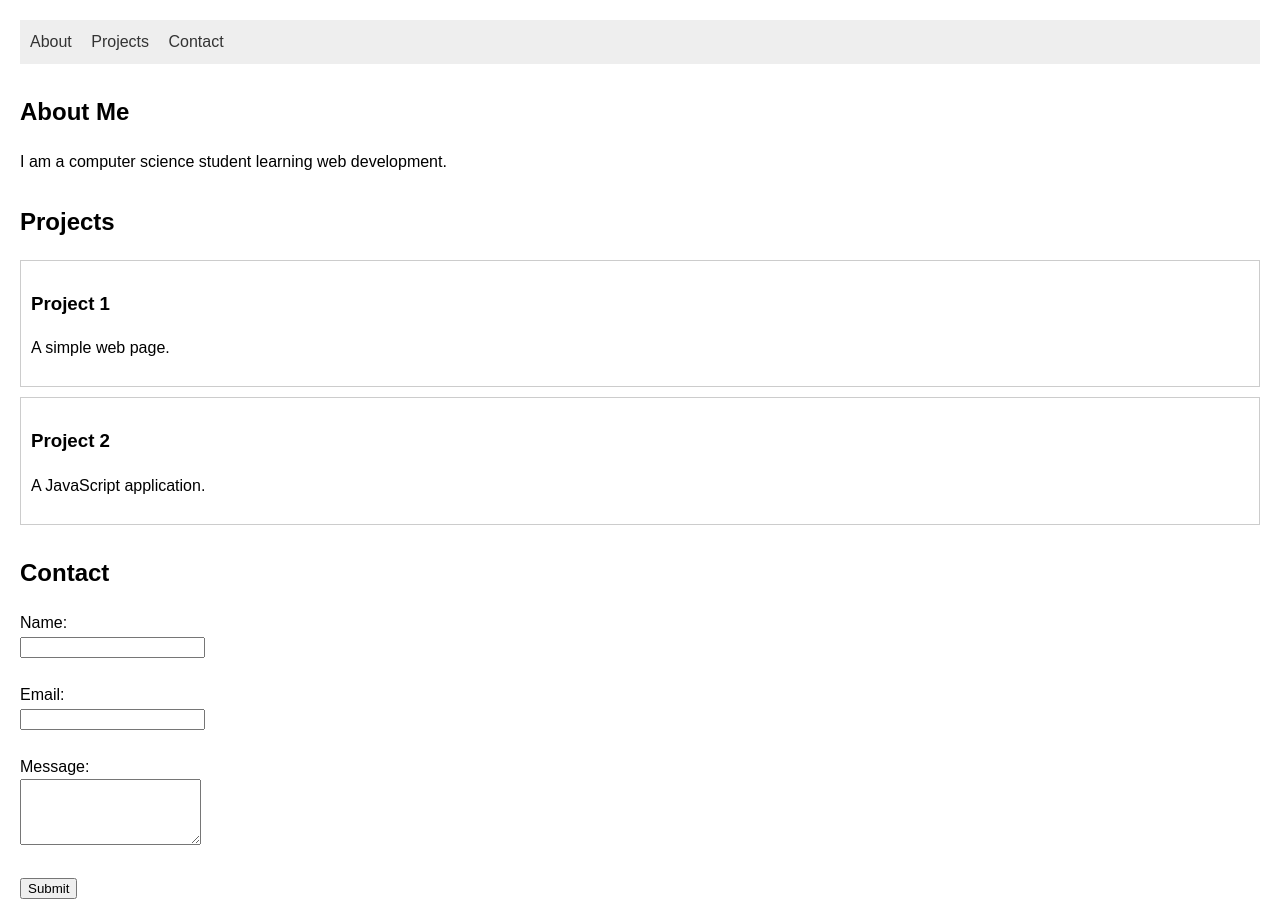
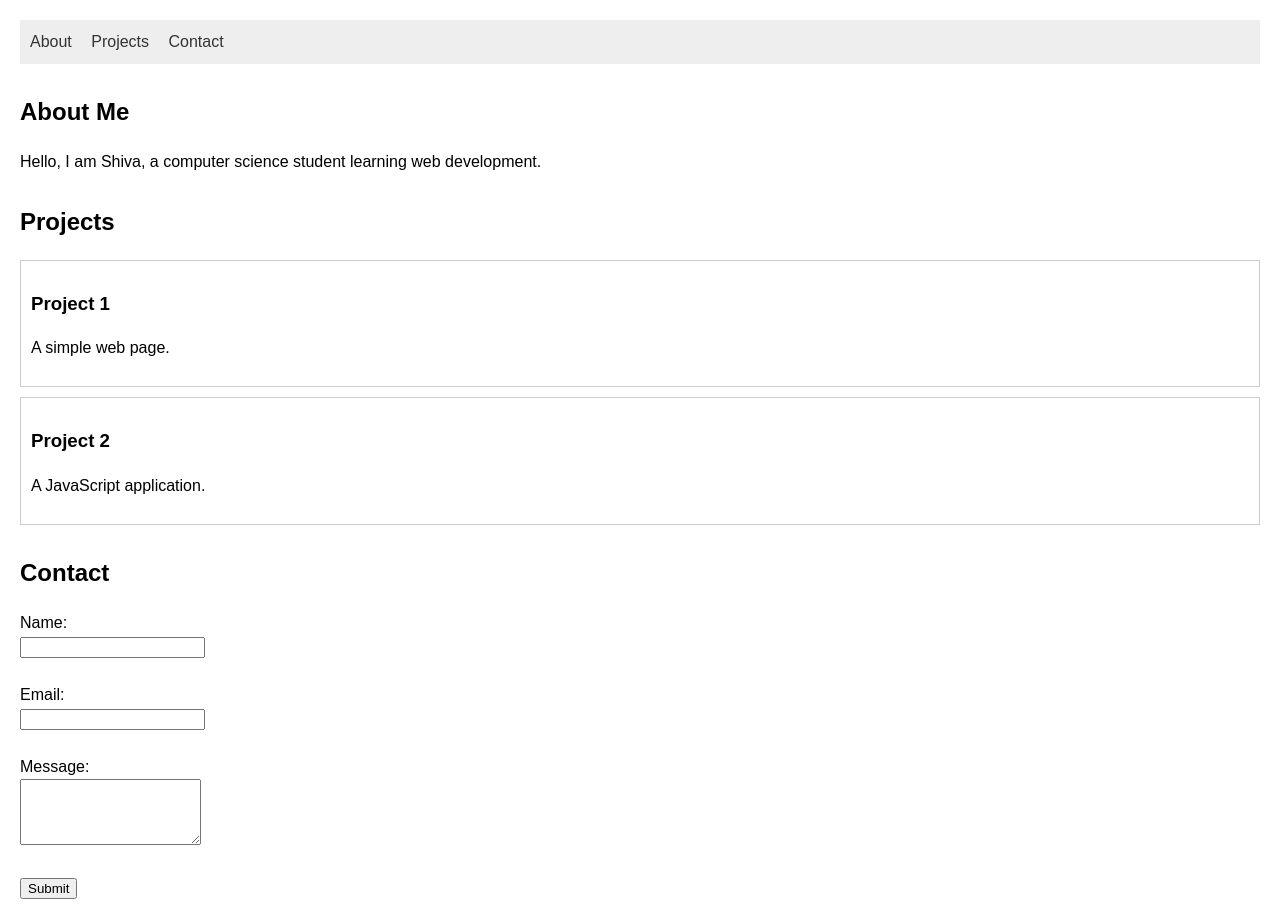
Before and after one commit to olivepositiveshiva-boop/experiment-2-portfolio, a plain HTML site: page index.html in a window 1280 px wide. Drawn offline with Linux system fonts and the light colour scheme.

Commit message:
Update index.html

```diff
--- a/index.html
+++ b/index.html
@@ -15,7 +15,7 @@
 
     <section id="about">
         <h2>About Me</h2>
-        <p>I am a computer science student learning web development.</p>
+        <p>Hello, I am Shiva, a computer science student learning web development.</p>
     </section>
 
     <section id="projects">
```
